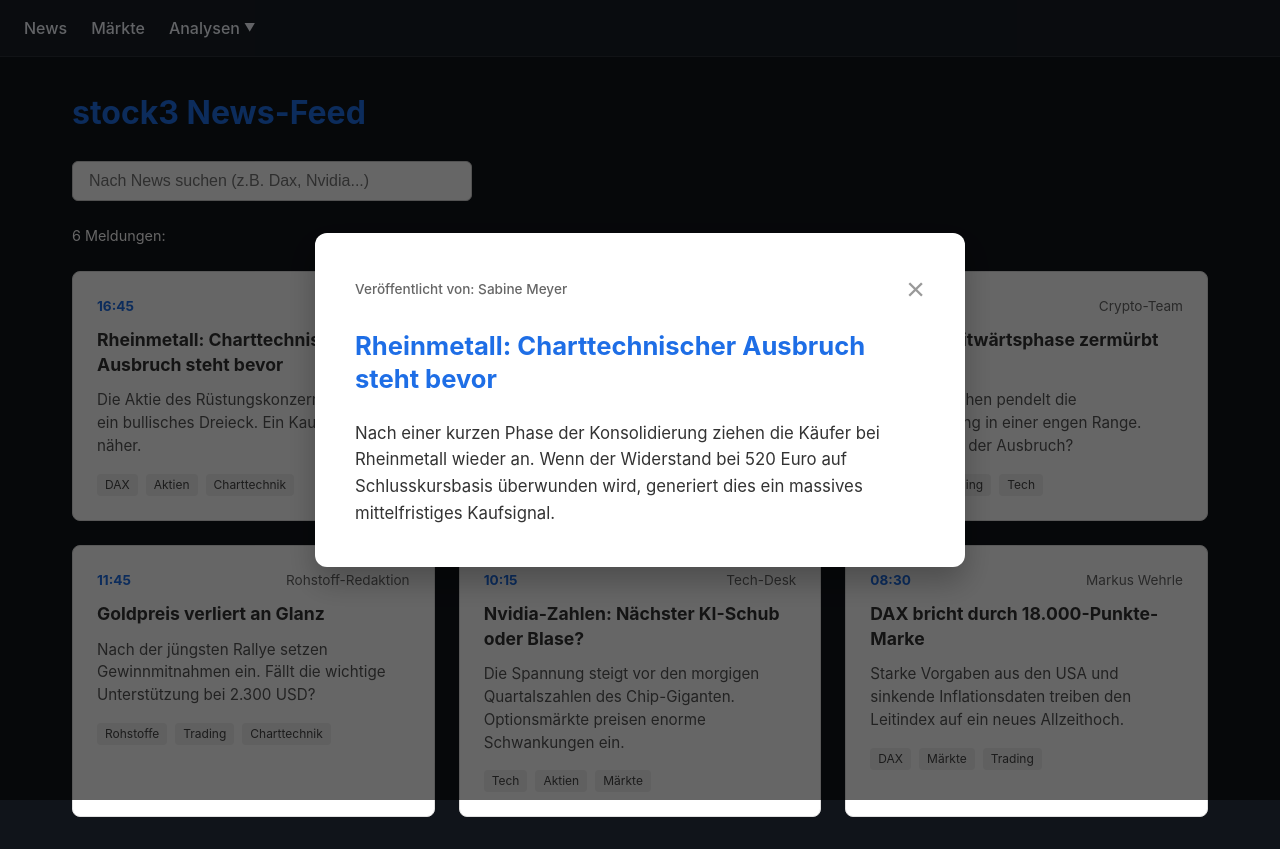
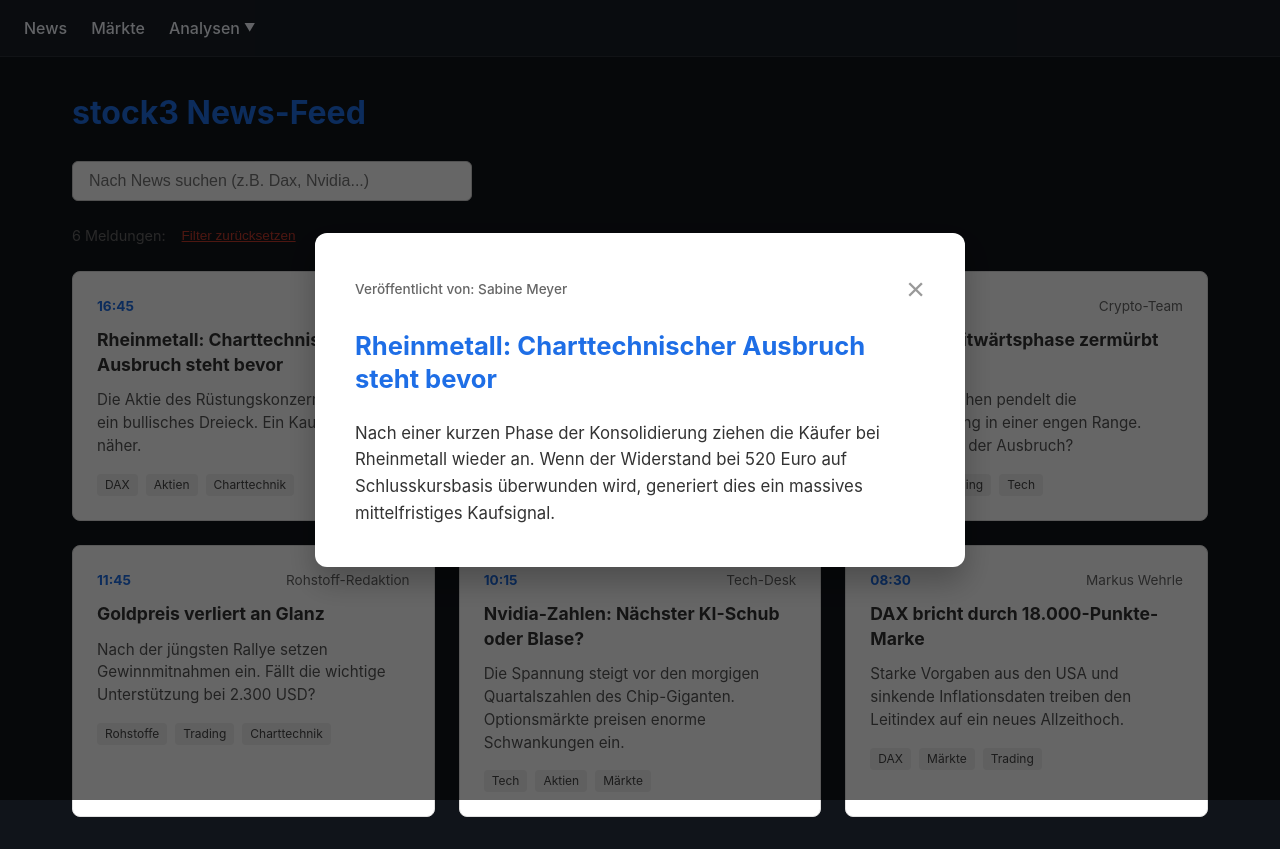
Before and after one commit to DavidvK17/stock3-app, a Vue app: page / in a window 1280 px wide. Both pictures are taken after a click on the element 253 px from the left and 395 px from the top of the page. Built offline with nearby package versions, Linux system fonts and the light colour scheme; the HTML template or start-up script is replaced by a standard one.

Commit message:
set up tag filter, toggle and set back filter logic

```diff
--- a/src/App.vue
+++ b/src/App.vue
@@ -8,6 +8,7 @@ import NewsModal from './components/NewsModal.vue'
 const newsList = ref<Stock3News[]>([])
 const selectedNews = ref<Stock3News | null>(null)
 const searchQuery = ref('')
+const selectedTag = ref<string | null>(null)
 
 async function fetchNews() {
   try {
@@ -25,10 +26,22 @@ async function fetchNews() {
 const filteredAndSortedNewsList = computed(() => {
   const filtered = newsList.value.filter((item) => {
     const query = searchQuery.value.toLowerCase().trim()
-    if (!query) return true
-    const matchesHeadline = item.headline.toLowerCase().includes(query)
-    const matchesSummary = item.headline.toLowerCase().includes(query)
-    return matchesHeadline || matchesSummary
+
+    let matchesSearch = false
+    if (!query) {
+      matchesSearch = true
+    } else {
+      matchesSearch = item.headline.toLowerCase().includes(query) || item.summary.toLowerCase().includes(query)
+    }
+
+    let matchesTag = false
+    if (!selectedTag.value) {
+      matchesTag = true
+    } else {
+      matchesTag = item.tags.includes(selectedTag.value)
+    }
+
+    return matchesSearch && matchesTag
   })
   return filtered.sort((a, b) => {
     return new Date(b.timestamp).getTime() - new Date(a.timestamp).getTime()
@@ -41,6 +54,19 @@ const openNews = (news: Stock3News) => {
 
 const closeNews = () => {
   selectedNews.value = null
+}
+
+const toggleTag = (tag: string) => {
+  if (selectedTag.value === tag) {
+    selectedTag.value = null
+  } else {
+    selectedTag.value = tag
+  }
+}
+
+const resetFilters = () => {
+  searchQuery.value = ''
+  selectedTag.value = null
 }
 
 onMounted(() => {
@@ -62,16 +88,37 @@ onMounted(() => {
         class="search-input"
         />
       </div>
-      <p class="news-count">{{ filteredAndSortedNewsList.length }} Meldungen:</p>
+      <div class="filter-status">
+        <p class="news-count">{{ filteredAndSortedNewsList.length }} Meldungen:</p>
+        <span v-if="selectedTag" class="active-badge">
+          Tag: #{{ selectedTag }}
+          <button class="active-badge__clear" @click="selectedTag = null">&times;</button>
+        </span>
+        <button
+        v-if="selectedNews || searchQuery"
+        class="clear-filters-btn"
+        @click="resetFilters"
+        >
+          Filter zurücksetzen
+        </button>
+      </div>
     </header>
+
     <section class="news-grid">
       <NewsCard
         v-for="item in filteredAndSortedNewsList"
         :key="item.id"
         :news="item"
         @select="openNews"
+        @tag-click="toggleTag"
       />
     </section>
+
+    <div v-if="filteredAndSortedNewsList.length === 0" class="no-results">
+      <span class="no-results__icon">🔍</span>
+      <p>Keine Meldungen für deine Auswahl gefunden.</p>
+      <button class="no-results__btn" @click="resetFilters">Alle Filter löschen.</button>
+    </div>
 
     <NewsModal
       v-if="selectedNews"
@@ -88,16 +135,14 @@ onMounted(() => {
   padding: calc(var(--spacing-base) * 4);
 }
 
+.ticker-header {
+  margin-bottom: calc(var(--spacing-base) * 4);
+}
+
 .page-title {
   font-size: 2rem;
   margin-bottom: calc(var(--spacing-base) * 3);
   color: var(--c-brand-primary);
-}
-
-.news-count {
-  font-size: 0.9rem;
-  margin-bottom: calc(var(--spacing-base) * 3);
-  color: var(--c-brand-secondary);
 }
 
 .search-container {
@@ -115,12 +160,103 @@ onMounted(() => {
   transition: border-color 0.2s ease, box-shadow 0.2s ease;
 
   &:focus {
-    border-color: var(--c-brand-primary); /* Unser stock3-Blau */
+    border-color: var(--c-brand-primary);
     box-shadow: 0 0 0 3px rgba(0, 102, 204, 0.15);
   }
 }
 
-/* Flexibles CSS Grid für das Layout */
+.filter-status {
+  display: flex;
+  align-items: center;
+  gap: calc(var(--spacing-base) * 2);
+  flex-wrap: wrap;
+  font-size: 0.9rem;
+  margin-bottom: calc(var(--spacing-base) * 3);
+}
+
+.news-count {
+  color: #666;
+  margin: 0;
+}
+
+.active-badge {
+  background-color: var(--c-brand-primary);
+  color: #ffffff;
+  padding: 4px 10px;
+  border-radius: 20px;
+  font-weight: 500;
+  font-size: 0.8rem;
+  display: inline-flex;
+  align-items: center;
+  gap: 6px;
+
+  &__clear {
+    background: none;
+    border: none;
+    color: #ffffff;
+    font-size: 1.1rem;
+    cursor: pointer;
+    line-height: 1;
+    padding: 0;
+    display: flex;
+    align-items: center;
+    justify-content: center;
+    opacity: 0.8;
+
+    &:hover {
+      opacity: 1;
+    }
+  }
+}
+
+.clear-filters-btn {
+  background: none;
+  border: none;
+  color: #c0392b;
+  cursor: pointer;
+  font-size: 0.85rem;
+  text-decoration: underline;
+  padding: 0;
+
+  &:hover {
+    color: #962d22;
+  }
+}
+
+.no-results {
+  text-align: center;
+  padding: 40px;
+  background: #fdfdfd;
+  border: 1px dashed #ccc;
+  border-radius: 8px;
+  margin-top: 20px;
+
+  &__icon {
+    font-size: 2.5rem;
+    display: block;
+    margin-bottom: 10px;
+  }
+
+  p {
+    color: #555;
+    margin-bottom: 15px;
+  }
+
+  &__btn {
+    background-color: var(--c-brand-primary);
+    color: #fff;
+    border: none;
+    padding: 8px 16px;
+    border-radius: 6px;
+    cursor: pointer;
+    font-size: 0.9rem;
+
+    &:hover {
+      background-color: #0052a3;
+    }
+  }
+}
+
 .news-grid {
   display: grid;
   grid-template-columns: repeat(auto-fill, minmax(320px, 1fr));
--- a/src/components/NewsCard.vue
+++ b/src/components/NewsCard.vue
@@ -6,7 +6,8 @@ defineProps<{
 }>()
 
 const emit = defineEmits<{
-  select: [news: Stock3News]
+  'select': [news: Stock3News]
+  'tag-click': [tag: string]
 }>()
 
 const formatTime = (isoString: string) => {
@@ -32,6 +33,7 @@ const formatTime = (isoString: string) => {
             v-for="tag in news.tags"
             :key="tag"
             class="news-card__tag"
+            @click.stop="emit('tag-click', tag)"
             >
             {{ tag }}
         </span>
```
